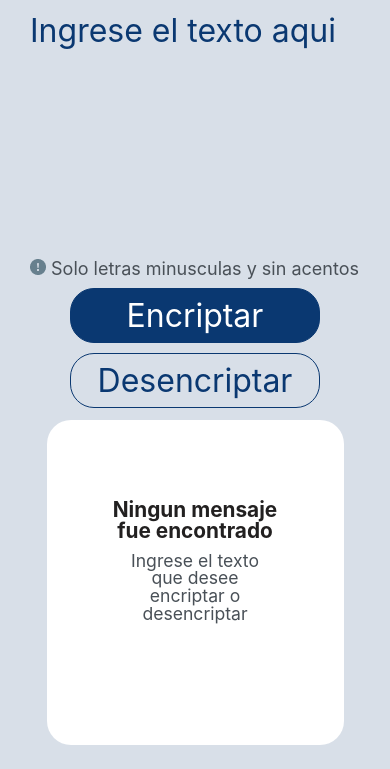
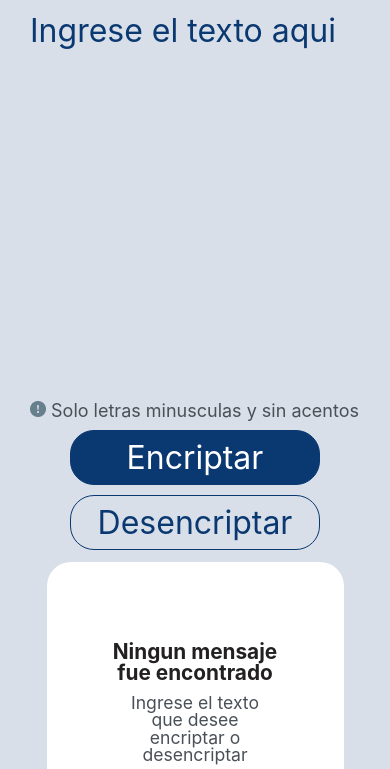
Before and after one commit to efernandezcariaga/encriptador_de_texto, a plain HTML site: page index.html in a window 390 px wide. Shown: the part 84-853 px from the top of the page. Drawn offline with Linux system fonts and the light colour scheme.

Commit message:
Solucionando problema de responsive

```diff
--- a/style.css
+++ b/style.css
@@ -11,7 +11,7 @@ main{
     width: 100%;
     padding: 60px;
     background: #D8DFE8;
-    height: 100vh;
+    height: auto;
 
     gap: clamp(25px, 5vw, 4.6rem);
     justify-content: space-between;
@@ -203,6 +203,7 @@ main{
         align-self: stretch;
         gap: 2px;
         padding: 10px;
+        height: auto;
     }
 
     .logo{
@@ -277,6 +278,7 @@ main{
 @media screen and (max-width:550px){
     main{
         padding: 15px 30px;
+        height: auto;
     }
 
     .seccion-izq{
```
